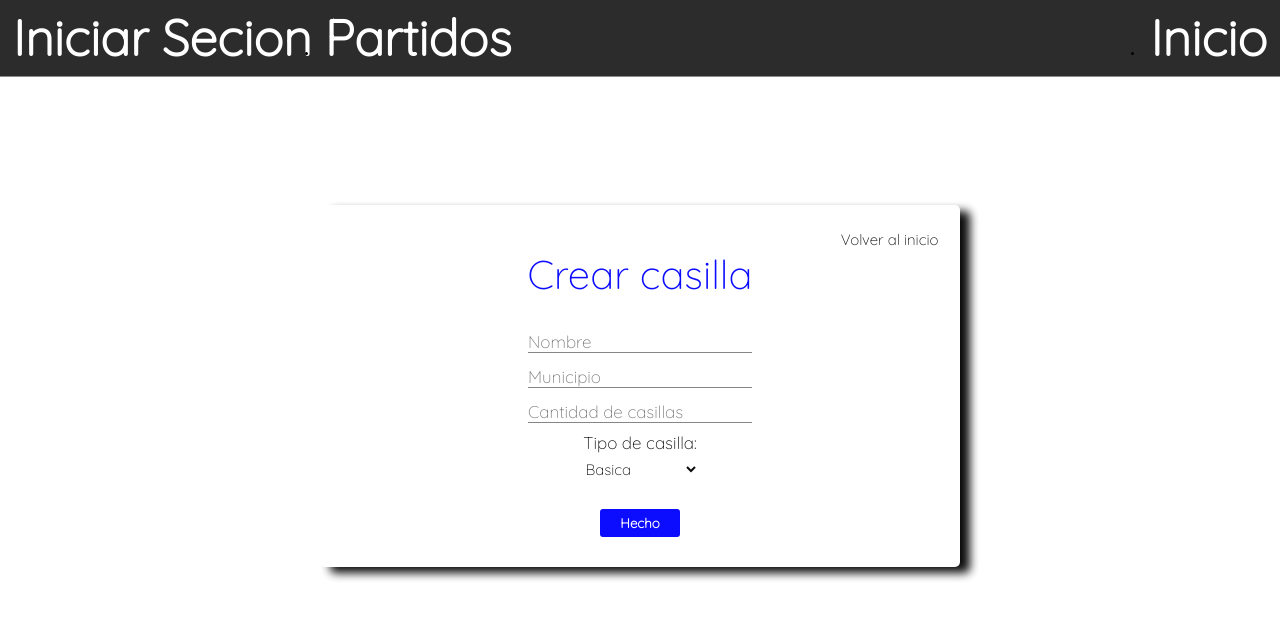
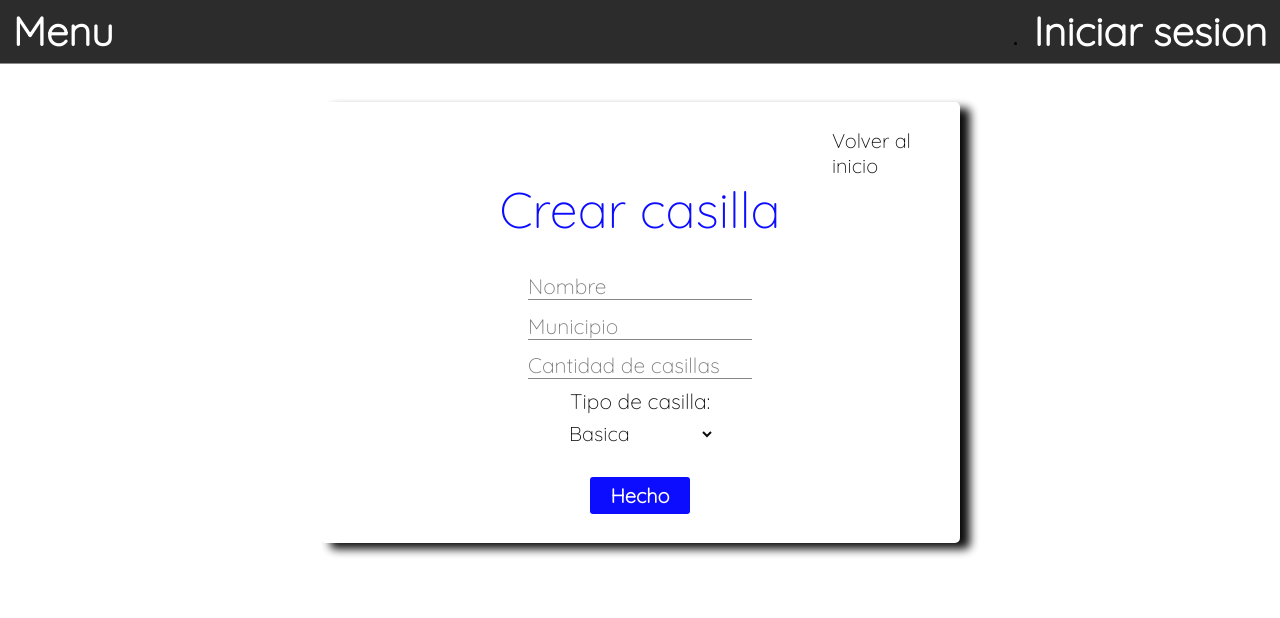
Before and after one commit to JavierReivajG/JavierReivajG, a website: page src/registrar.html in a window 1280 px wide. Drawn offline with Linux system fonts and the light colour scheme.

Commit message:
agregando los cambios a registrar

```diff
--- a/src/css/registrar.css
+++ b/src/css/registrar.css
@@ -25,7 +25,7 @@ main {
 
 main .main-container {
     box-shadow: 10px 6px 10px rgb(0, 0, 0);
-    margin-top: 10%;
+    margin-top: 3%;
     border-radius: 5px;
     background-color: white;
     opacity: 95%;
@@ -48,7 +48,7 @@ main .main-container {
  .crear-cuenta {
      color:  blue;
      list-style: none;
-     font-size: 4rem;
+     font-size: 5rem;
      font-weight: 400;
      margin-bottom: 3%;
 
@@ -63,7 +63,7 @@ main .main-container {
  .volveralinicio a {
      text-decoration: none;
      color: black;
-     font-size: 1.5rem;
+     font-size: 2rem;
      font-weight: 500;
  }
 
@@ -77,7 +77,7 @@ main .main-container {
     background: transparent;
     outline: none;
     color: rgb(0, 0, 0);
-    font-size: 1.7rem;
+    font-size: 2.1rem;
     margin-top: 2%;
     width: 35%;
 
@@ -95,7 +95,7 @@ main .main-container {
 
 
 .text {
-    font-size: 1.7rem;
+    font-size: 2.1rem;
     color: black;
     list-style: none;
     margin-top: 1.4%;
@@ -111,7 +111,7 @@ main .main-container {
     border: none;
     outline: none;
     background: transparent;
-    font-size: 1.5rem;
+    font-size: 2rem;
 }
 
 .container-center--footer button {
@@ -121,6 +121,7 @@ main .main-container {
     margin: 10px;
     padding: 6px 20px;
     border-radius: 3px;
+    font-size: 2rem;
     font-weight: 600;
 }
 
@@ -138,14 +139,19 @@ main .main-container {
 }
 
 .inicio-componente {
+    display: flex;
     float: right;
     justify-content: flex-start;
+}
+
+.header-section--container img {
+    width: 10%;
 }
 
 
 .header-section  a {
     text-decoration: none;
-    font-size: 5rem;
+    font-size: 4rem;
     color: white;
     font-weight: 600;
     list-style: none;
--- a/src/registrar.html
+++ b/src/registrar.html
@@ -11,11 +11,10 @@
     <header class="header">
         <section class="header-section">
             <ul class="inicio-componente">
-                <li><a href="">Inicio</a></li>
+                <li><a href="./login.html">Iniciar sesion</a></li>
             </ul>
             <ul class="header-section--container">
-                <li class="section-componente"><a href="">Iniciar Secion</a></li>
-                <li class="section-componente"><a href="">Partidos</a></li>
+                <li class="section-componente"><a href="">Menu</a></li>
             </ul>
         </section>
     </header>
```
Also changed, not shown: src/login.html (+1 -1 lines).
